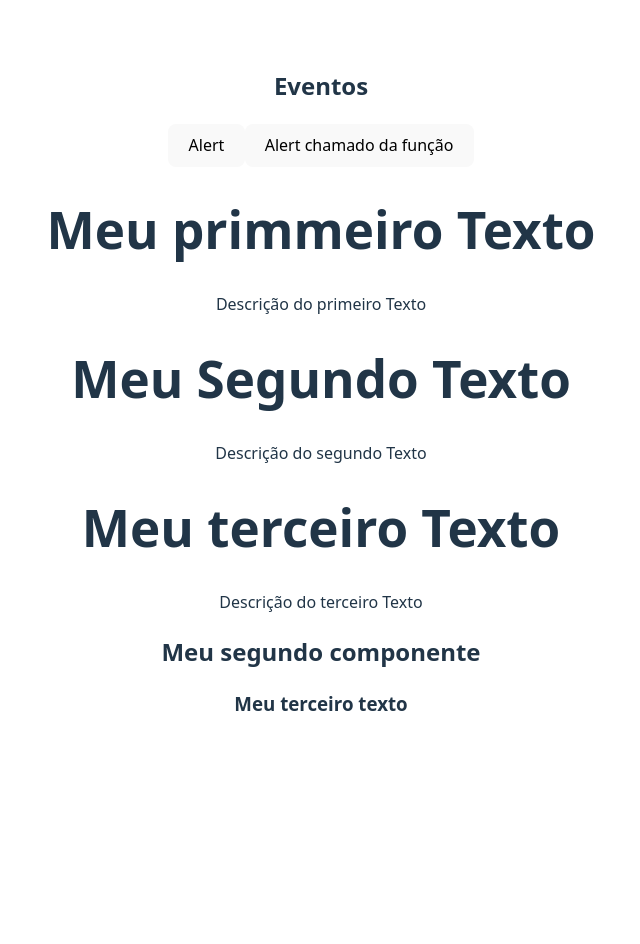
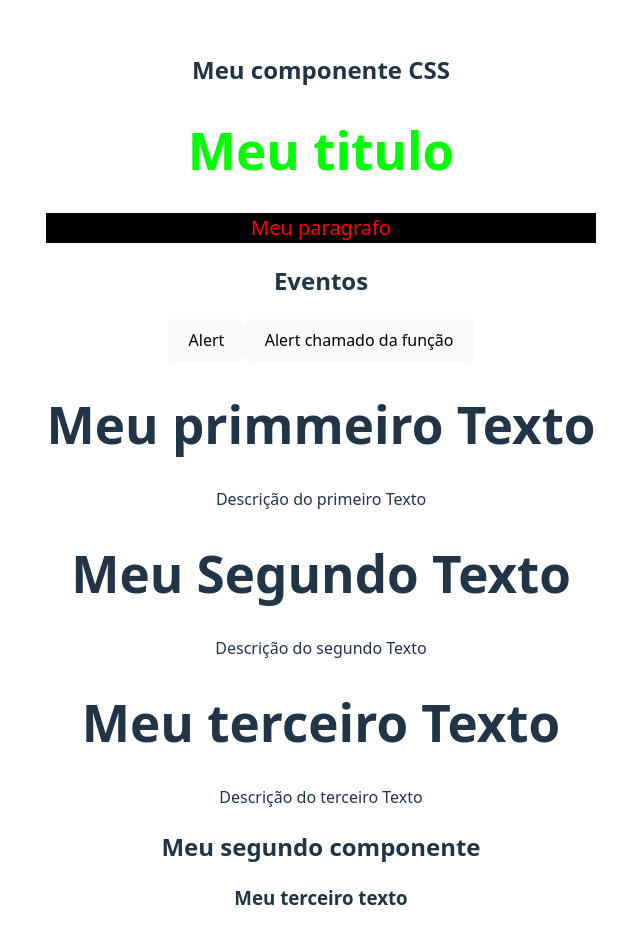
Before and after one commit to LeoSergio/Avanti_innovation, a React (Vite) app in the folder REACT/1_components/: page / in a window 1280 px wide. Shown: the top 944 px of the page, without its empty margins (319-959 px from the left). Before the commit the page ends 800 px from the top, so only its background shows below. Built offline with nearby package versions, Linux system fonts and the light colour scheme.

Commit message:
css module (react)

```diff
--- a/REACT/1_components/src/App.jsx
+++ b/REACT/1_components/src/App.jsx
@@ -3,11 +3,16 @@ import './App.css'
 import TextComponent from './components/TextComponents'
 import { SecondText, ThirdText } from './components/OtherComponents'
 import Events from './components/Events'
+import MyCSSComponent from './components/MyCSSComponent/MyCSSComponent'
 // <> </>= fragment, sera usada semppre quando agente não quer um div dentro de outra
 function App() {
 //Props
   return (
     <>
+      <h2>Meu componente CSS</h2>
+      <MyCSSComponent/>
+
+
       <h2>Eventos</h2>
       <Events/>
       {/*
--- /dev/null
+++ b/REACT/1_components/src/components/MyCSSComponent/MyCSSComponent.jsx
@@ -0,0 +1,21 @@
+import React from 'react'
+import styles from './MyCSSComponent.module.css'
+
+
+const MyCSSComponent = () => {
+
+    const cssInline ={
+        color:"#f00",
+        fontSize:"20px",
+        backgroundColor:"#000"
+    }
+  return (
+    <>
+    <h1 className={styles.title}>Meu titulo</h1>
+    <p style={cssInline}>Meu paragrafo</p>
+    </>
+
+  )
+}
+
+export default MyCSSComponent
--- /dev/null
+++ b/REACT/1_components/src/components/MyCSSComponent/MyCSSComponent.module.css
@@ -0,0 +1,3 @@
+.title{
+    color:#0f0;
+}
```
